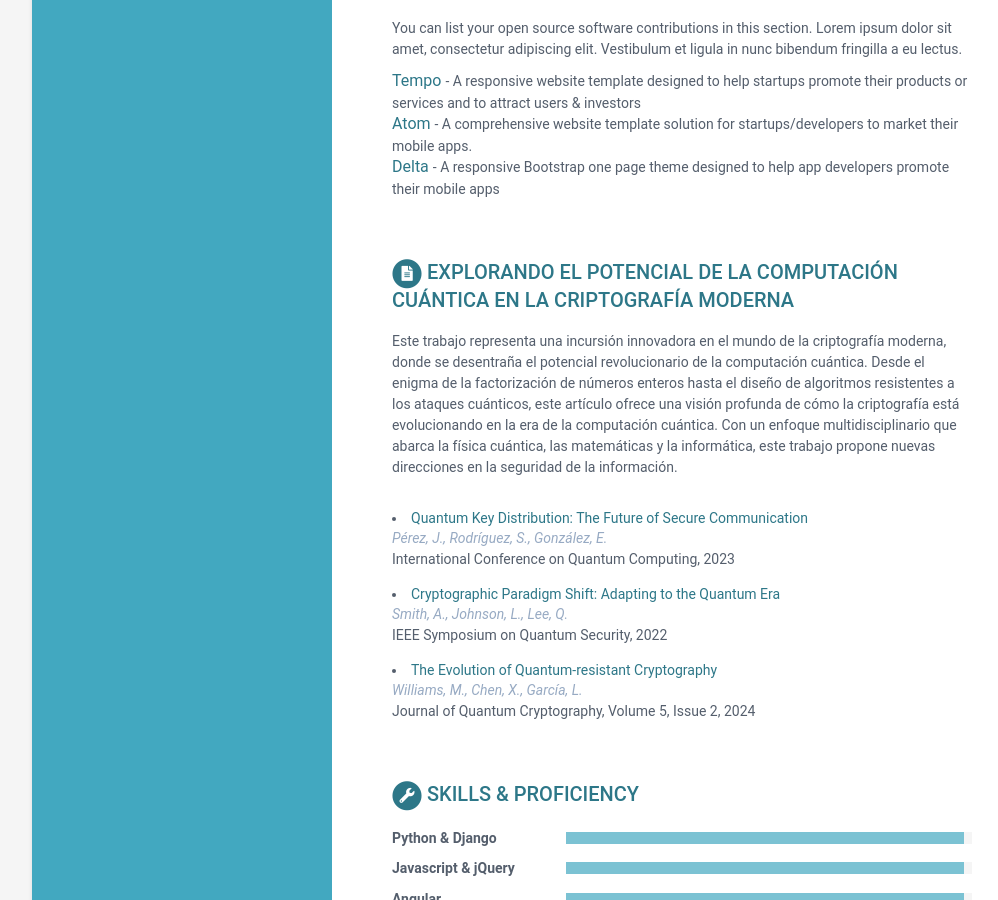
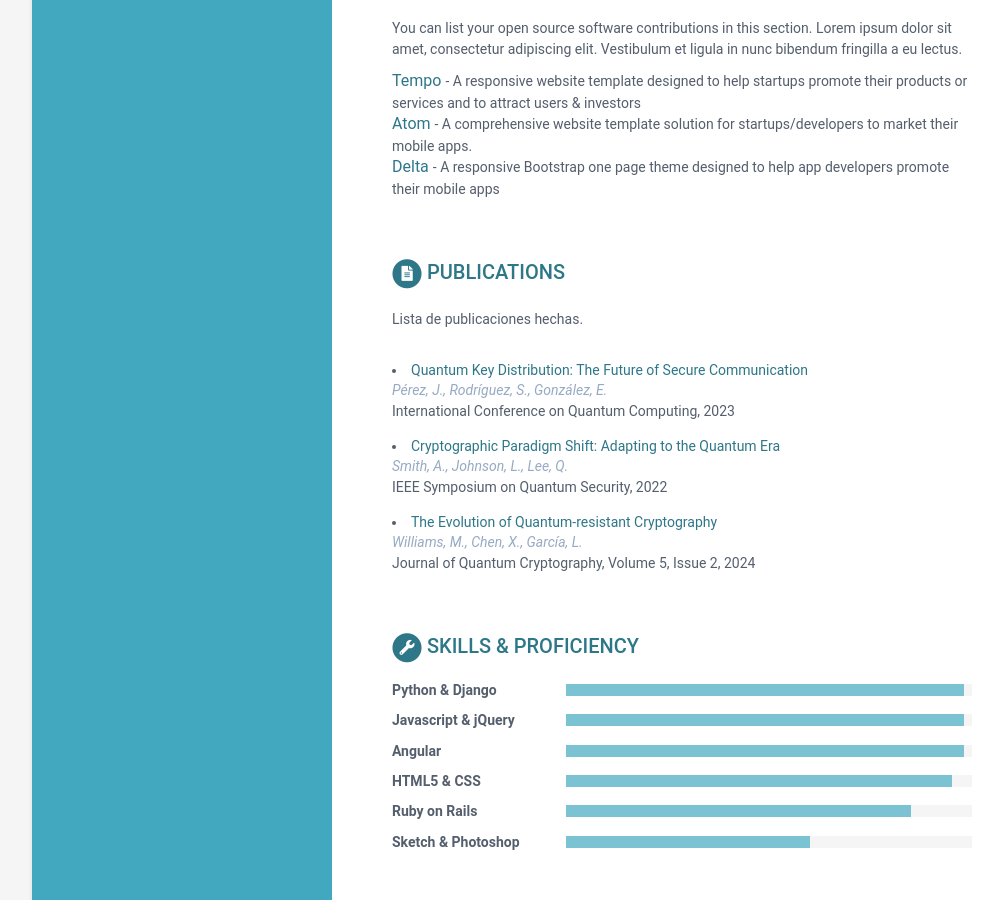
Before and after one commit to Proyecto-Fundamentos-Software/SitioWeb, a Jekyll site: the page built from index.html, in a window 1280 px wide and 900 px high, scrolled down 2216 px. Shown: the whole window, without its empty margins (108-1106 px from the left). Built offline with Jekyll 4.4.1, drawn with Linux system fonts in a browser that asks for light colours.

Commit message:
Cambio de title en Publicaciones

```diff
--- a/_data/data.yml
+++ b/_data/data.yml
@@ -231,15 +231,9 @@ oss:
         tagline: "A responsive Bootstrap one page theme designed to help app developers promote their mobile apps"
 
 publications:
-    title: "Explorando el Potencial de la Computación Cuántica en la Criptografía Moderna"
+    title: Publications
     intro: |
-      Este trabajo representa una incursión innovadora en el mundo de la criptografía moderna,
-      donde se desentraña el potencial revolucionario de la computación cuántica. Desde el enigma de
-      la factorización de números enteros hasta el diseño de algoritmos resistentes a los ataques
-      cuánticos, este artículo ofrece una visión profunda de cómo la criptografía está evolucionando
-      en la era de la computación cuántica. Con un enfoque multidisciplinario que abarca la física
-      cuántica, las matemáticas y la informática, este trabajo propone nuevas direcciones en la
-      seguridad de la información.
+      Lista de publicaciones hechas.
     papers:
       - title: "Quantum Key Distribution: The Future of Secure Communication"
         link: "https://example.com/quantum-key-distribution"
```
